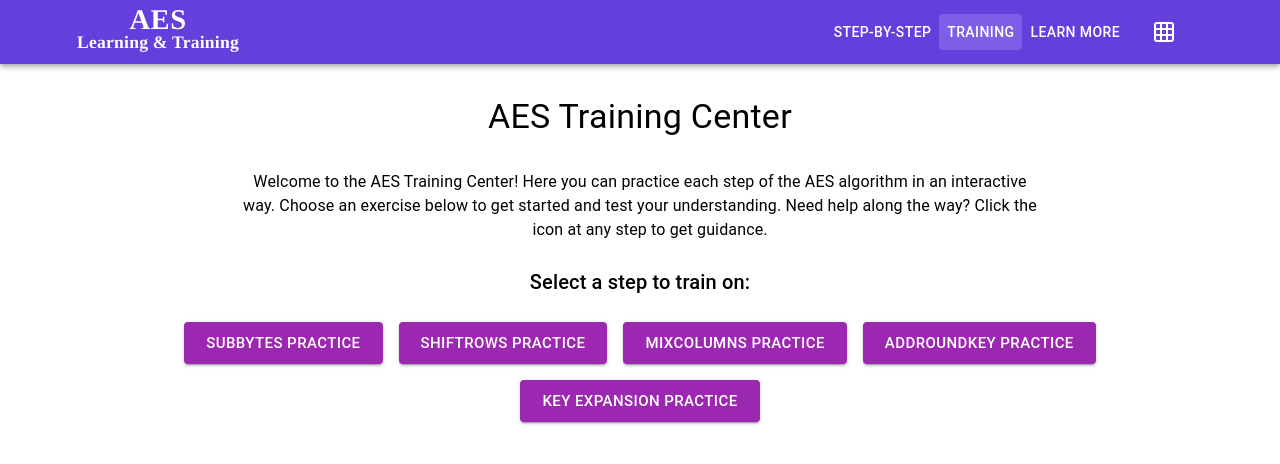
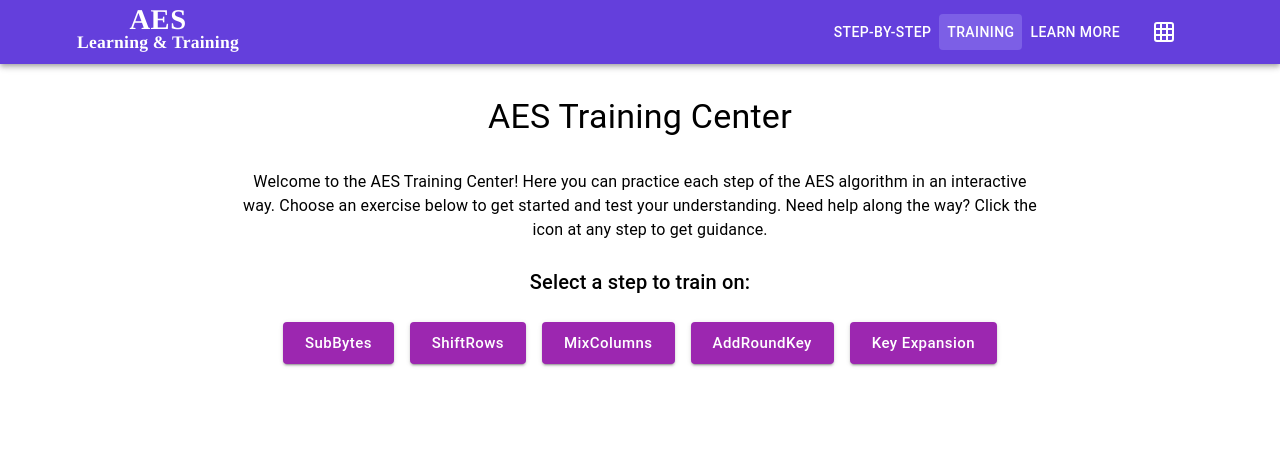
Before and after one commit to Angeliki-Alexop/learn_aes, a React (Vite) app: page /learn_aes/train in a window 1280 px wide. Shown: the top 464 px of the page. Built offline with nearby package versions, Linux system fonts and the light colour scheme; some icons are missing.

Commit message:
Remove uppercase letters from titles, rename result summary page,update capitalized training buttons labels

```diff
--- a/src/pages/Train.jsx
+++ b/src/pages/Train.jsx
@@ -33,7 +33,8 @@ function Train() {
     let mounted = true;
     import("../feature_flags.js")
       .then((mod) => {
-        if (mounted && mod && mod.default) setFlags((f) => ({ ...f, ...mod.default }));
+        if (mounted && mod && mod.default)
+          setFlags((f) => ({ ...f, ...mod.default }));
       })
       .catch(() => {
         // ignore and keep defaults
@@ -47,42 +48,42 @@ function Train() {
   const allExercises = [
     {
       key: "subbytes",
-      label: "SubBytes Practice",
+      label: "SubBytes",
       component: <SubBytesPractice />,
     },
     {
       key: "shiftrows",
-      label: "ShiftRows Practice",
+      label: "ShiftRows",
       component: <ShiftRowsPractice />,
     },
     {
       key: "invshiftrows",
-      label: "InvShiftRows Practice",
+      label: "InvShiftRows",
       component: <InvShiftRowsPractice />,
     },
     {
       key: "mixcolumns",
-      label: "MixColumns Practice",
+      label: "MixColumns",
       component: <MixColumnsPractice />,
     },
     {
       key: "invmixcolumns",
-      label: "InvMixColumns Practice",
+      label: "InvMixColumns",
       component: <InvMixColumnsPractice />,
     },
     {
       key: "invsubbytes",
-      label: "InvSubBytes Practice",
+      label: "InvSubBytes",
       component: <InvSubBytesPractice />,
     },
     {
       key: "addroundkey",
-      label: "AddRoundKey Practice",
+      label: "AddRoundKey",
       component: <AddRoundKeyPractice />,
     },
     {
       key: "keyexpansion",
-      label: "Key Expansion Practice",
+      label: "Key Expansion",
       component: <KeyExpansionPractice />,
     },
   ];
@@ -131,6 +132,43 @@ function Train() {
                 >
                   Select a step to train on:
                 </Typography>
+                {/* First row: main steps */}
+                <Box
+                  sx={{
+                    display: "flex",
+                    gap: 2,
+                    flexWrap: "wrap",
+                    justifyContent: "center",
+                    mb: 2,
+                  }}
+                >
+                  {[
+                    "subbytes",
+                    "shiftrows",
+                    "mixcolumns",
+                    "addroundkey",
+                    "keyexpansion",
+                  ].map((k) => {
+                    const ex = exercises.find((e) => e.key === k);
+                    return (
+                      ex && (
+                        <Button
+                          key={ex.key}
+                          variant="contained"
+                          size="large"
+                          color="secondary"
+                          onClick={() => setSelectedExercise(ex.key)}
+                          sx={{ textTransform: "none" }}
+                        >
+                          {ex.label}
+                        </Button>
+                      )
+                    );
+                  })}
+                </Box>
+
+                {/* Second row: inverse steps (hidden when feature flag disables inverse steps) */}
+                {flags.enable_train_inverse_steps !== false && (
                   <Box
                     sx={{
                       display: "flex",
@@ -139,24 +177,33 @@ function Train() {
                       justifyContent: "center",
                     }}
                   >
-                  {exercises.map((ex) => (
+                    {["invshiftrows", "invmixcolumns", "invsubbytes"].map(
+                      (k) => {
+                        const ex = exercises.find((e) => e.key === k);
+                        return (
+                          ex && (
                             <Button
                               key={ex.key}
                               variant="contained"
                               size="large"
                               color="secondary"
                               onClick={() => setSelectedExercise(ex.key)}
+                              sx={{ textTransform: "none" }}
                             >
                               {ex.label}
                             </Button>
-                  ))}
+                          )
+                        );
+                      },
+                    )}
                   </Box>
+                )}
               </Box>
             ) : (
               <Box>
                 <Button
                   onClick={() => setSelectedExercise(null)}
-                  sx={{ mt: 3, mb: 1 }}
+                  sx={{ mt: 3, mb: 1, textTransform: "none" }}
                   variant="contained"
                 >
                   &larr; Back to Exercise List
```
Also changed, not shown: src/pages/StepByStep.jsx (+83 -40 lines). Lines whose indentation alone changed are shown as unchanged.
